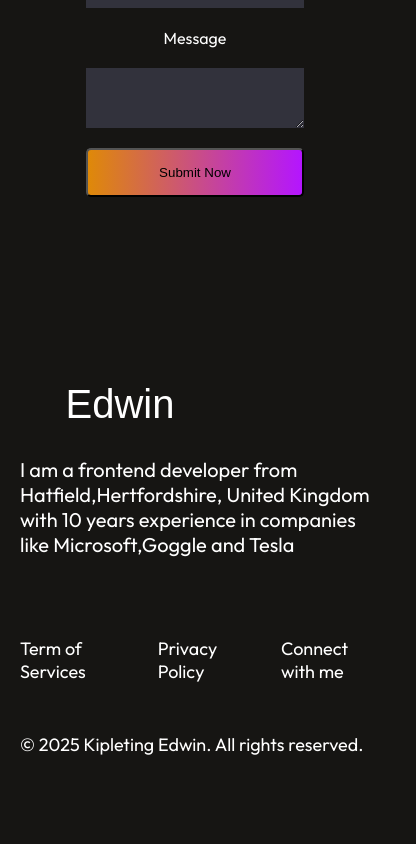
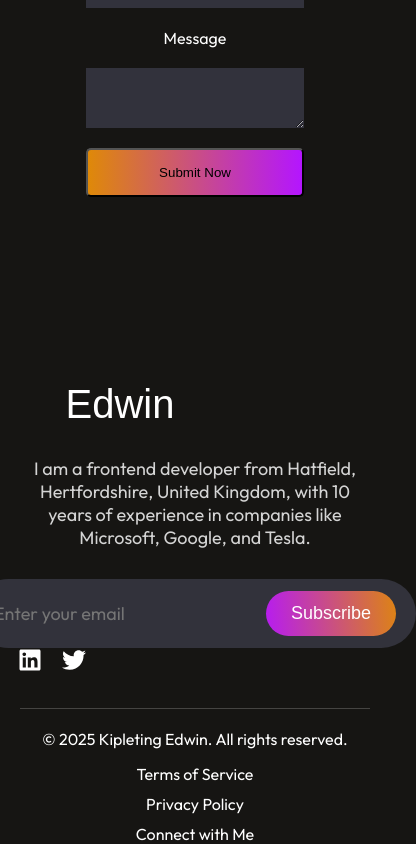
Before and after one commit to KipletingEdwin/kipleting-edwin-portfolio, a React (Vite) app: page / in a window 390 px wide. Shown: the part 6616-7460 px from the top of the page, 416 px wide, since content can reach past the window. Before the commit the page ends 7422 px from the top, so only its background shows below. Built offline with nearby package versions, Linux system fonts and the light colour scheme.

Commit message:
style the footer section properly

```diff
--- a/src/Components/Footer/Footer.css
+++ b/src/Components/Footer/Footer.css
@@ -1,95 +1,122 @@
-.footer{
+.footer {
     display: flex;
     flex-direction: column;
     margin: 50px 170px;
     gap: 30px;
+    text-align: center;
 }
 
-.footer-top{
+/* Top Section */
+.footer-top {
     display: flex;
     justify-content: space-between;
+    align-items: center;
 }
 
-.footer-top-left p{
-    font-size: 20px;
+/* Left Side - About */
+.footer-top-left p {
+    font-size: 18px;
     max-width: 400px;
+    color: #d4d4d4;
 }
 
-.footer-top-right{
+/* Subscribe Section */
+.footer-email-input {
     display: flex;
-    align-items: center;
-    gap: 35px;
-}
-
-.footer-email-input{
-    display: flex;
-    gap: 30px;
-    padding: 15px 20px;
+    gap: 15px;
+    padding: 12px 20px;
     border-radius: 50px;
     background: #32323B;
-    box-sizing: border-box;
     max-width: 100%;
 }
 
-.footer-email-input input{
+.footer-email-input input {
     outline: none;
     border: none;
     background: transparent;
     color: #a0a0a0;
     font-family: Outfit;
     font-size: 18px;
+    flex: 1;
 }
 
-.footer-subscribe{
-    font-size: 20px;
-    padding: 22px 50px;
+.footer-subscribe {
+    font-size: 18px;
+    padding: 12px 25px;
     border-radius: 50px;
     background: linear-gradient(264deg, #DF8908 -5.09%, #B415FF 106.28%);
     cursor: pointer;
-    transition: 0.3s;
+    transition: transform 0.3s;
+    color: white;
+    border: none;
 }
 
-.footer-bottom{
+.footer-subscribe:hover {
+    transform: scale(1.05);
+}
+
+/* Social Media Icons */
+.footer-socials {
+    display: flex;
+    gap: 20px;
+    font-size: 24px;
+}
+
+.footer-socials a {
+    color: white;
+    transition: color 0.3s, transform 0.3s;
+}
+
+.footer-socials a:hover {
+    color: #DA7C25;
+    transform: scale(1.2);
+}
+
+/* Footer Bottom */
+.footer-bottom {
     display: flex;
     justify-content: space-between;
-    font-size: 18px;
+    font-size: 16px;
+    border-top: 1px solid rgba(255, 255, 255, 0.2);
+    padding-top: 20px;
 }
 
-.footer-bottom-right{
+/* Footer Links */
+.footer-bottom-right {
     display: flex;
-    gap: 50px;
-    margin-bottom: 50px;
+    gap: 30px;
 }
 
-.footer-email-input:hover{
-    border: 2px solid white;
+.footer-bottom-right a {
+    text-decoration: none;
+    color: white;
+    transition: color 0.3s;
 }
 
-.footer-subscribe:hover{
-    transform: scale(1.1);
-    transition: 0.3s;
+.footer-bottom-right a:hover {
+    color: #DA7C25;
 }
 
-@media (max-width: 768px){
-    .footer{
+/* Responsive Design */
+@media (max-width: 768px) {
+    .footer {
         margin: 50px 20px;
     }
 
-    .footer-top{
+    .footer-top {
         flex-direction: column;
-        gap: 50px;
+        gap: 30px;
+        align-items: center;
     }
 
-    .footer-bottom{
-        display: flex;
-        flex-direction: column-reverse;
-        margin-bottom: 50px;
+    .footer-bottom {
+        flex-direction: column;
+        gap: 15px;
+        align-items: center;
     }
 
-    .footer-top-right{
-        display: flex;
+    .footer-bottom-right {
         flex-direction: column;
+        gap: 10px;
     }
-
-
 }
--- a/src/Components/Footer/Footer.jsx
+++ b/src/Components/Footer/Footer.jsx
@@ -1,33 +1,61 @@
 import React from "react";
 import "./Footer.css";
 import footer_logo from "../../assets/edwin.svg";
+import { motion } from "framer-motion"; // Import animation library
+import { FaGithub, FaLinkedin, FaTwitter } from "react-icons/fa"; // Import social icons
 
 const Footer = () => {
   return (
-    <div className="footer">
+    <motion.footer
+      className="footer"
+      initial={{ opacity: 0, y: 30 }}
+      whileInView={{ opacity: 1, y: 0 }}
+      transition={{ duration: 1 }}
+      viewport={{ once: true }}
+    >
       <div className="footer-top">
+        {/* Left Side - About */}
         <div className="footer-top-left">
           <img src={footer_logo} alt="footer-logo" />
           <p>
-            I am a frontend developer from Hatfield,Hertfordshire, United
-            Kingdom with 10 years experience in companies like Microsoft,Goggle
-            and Tesla
+            I am a frontend developer from Hatfield, Hertfordshire, United
+            Kingdom, with 10 years of experience in companies like Microsoft, Google, and Tesla.
           </p>
         </div>
 
-        <div className="footer-top-right"></div>
+        {/* Right Side - Subscribe Section */}
+        <div className="footer-top-right">
+          <div className="footer-email-input">
+            <input type="email" placeholder="Enter your email" />
+            <button className="footer-subscribe">Subscribe</button>
+          </div>
+          {/* Social Media Icons */}
+          <div className="footer-socials">
+            <a href="https://github.com/yourprofile" target="_blank" rel="noopener noreferrer">
+              <FaGithub />
+            </a>
+            <a href="https://linkedin.com/in/yourprofile" target="_blank" rel="noopener noreferrer">
+              <FaLinkedin />
+            </a>
+            <a href="https://twitter.com/yourprofile" target="_blank" rel="noopener noreferrer">
+              <FaTwitter />
+            </a>
+          </div>
+        </div>
       </div>
+
+      {/* Footer Bottom - Links and Copyright */}
       <div className="footer-bottom">
         <p className="footer-bottom-left">
-          &copy; 2025 Kipleting Edwin. All rights reserved.{" "}
+          &copy; 2025 Kipleting Edwin. All rights reserved.
         </p>
         <div className="footer-bottom-right">
-          <p> Term of Services</p>
-          <p> Privacy Policy</p>
-          <p> Connect with me</p>
+          <a href="/terms">Terms of Service</a>
+          <a href="/privacy">Privacy Policy</a>
+          <a href="#contact">Connect with Me</a>
         </div>
       </div>
-    </div>
+    </motion.footer>
   );
 };
 
```
